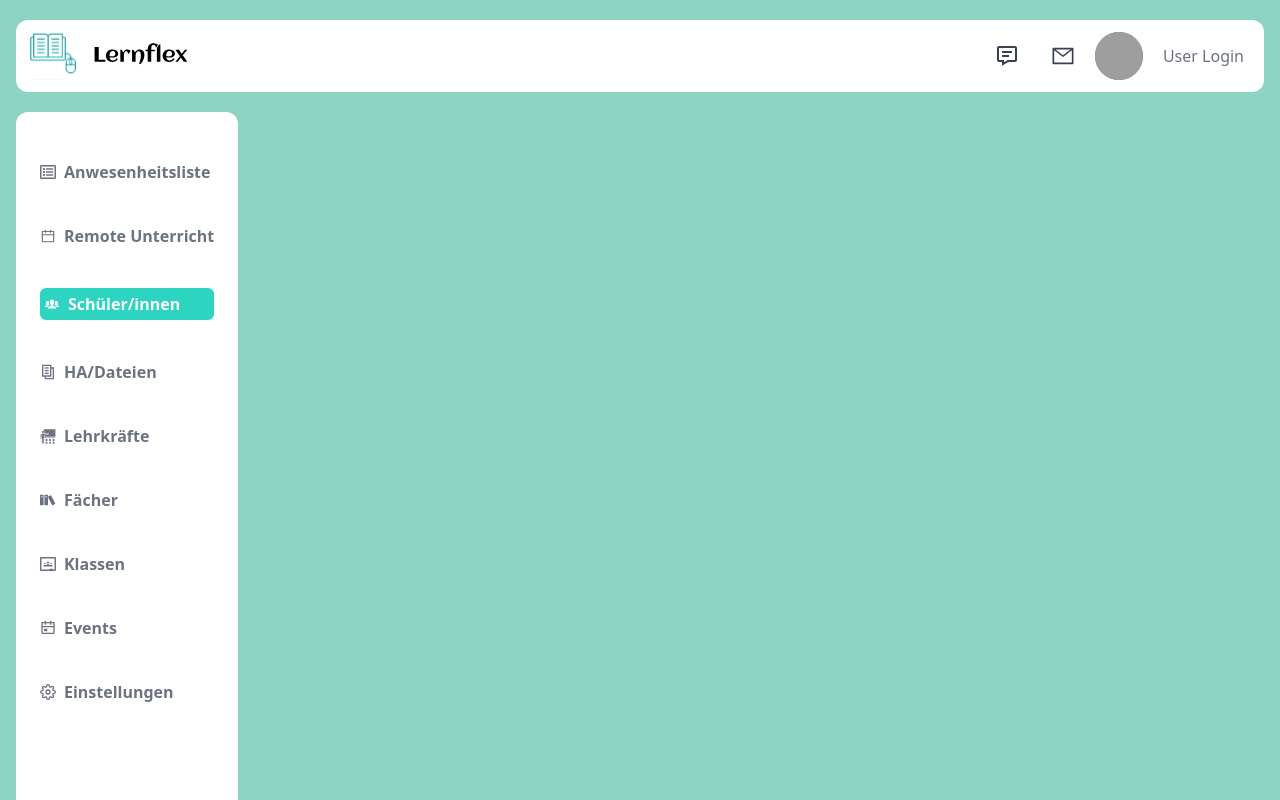
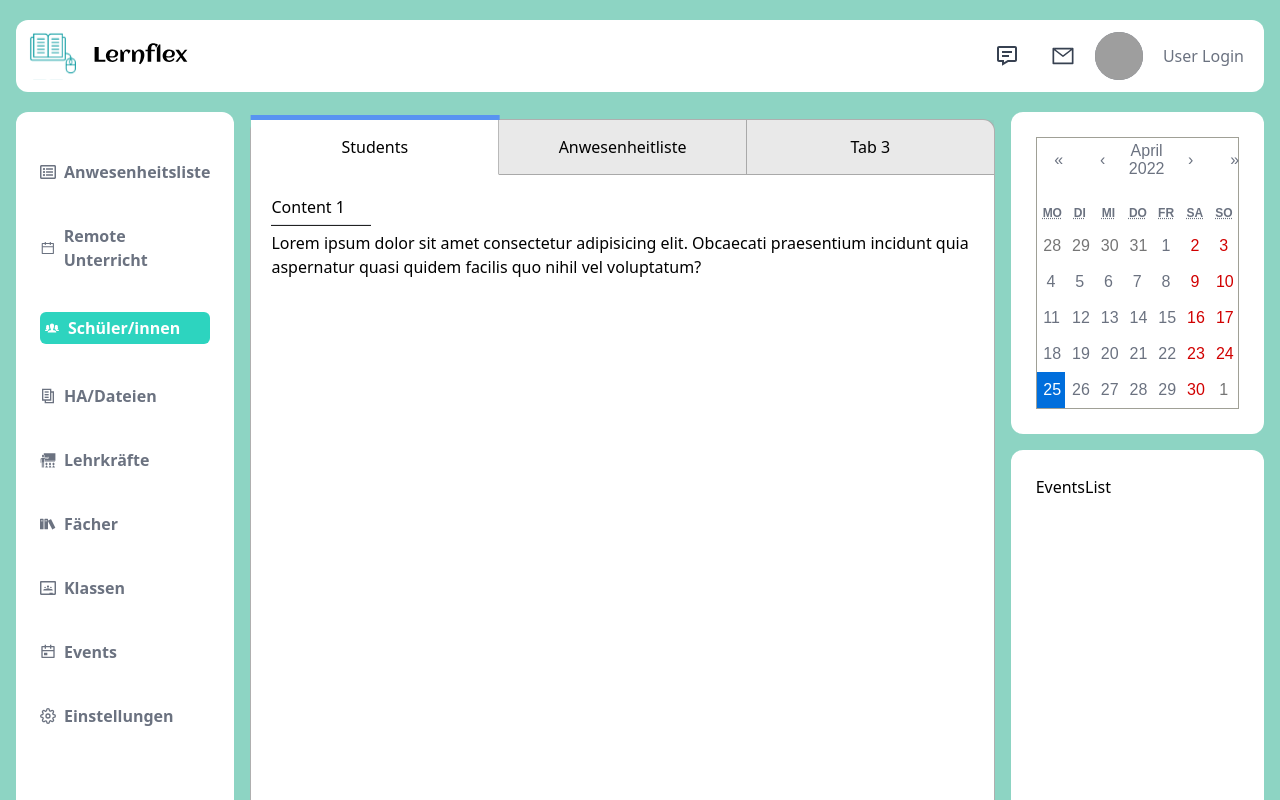
Before and after one commit to GrundSchul-App/lernflex-frontend, a React (Create React App) app: page /students in a window 1280 px wide. Shown: the top 800 px of the page. Built offline with nearby package versions, Linux system fonts and the light colour scheme; no server answers; grey boxes are pictures that could not be loaded.

Commit message:
students Tabs 1

```diff
--- /dev/null
+++ b/src/components/Student/studentTab/StudentTab.jsx
@@ -0,0 +1,77 @@
+import { useState } from "react";
+import './studentsTab.css'
+
+
+function StudentTab(){
+  const [toggleState, setToggleState] = useState(1);
+
+  const toggleTab = (index) => {
+    setToggleState(index);
+  };
+
+  return (
+    <div className="container">
+      <div className="bloc-tabs">
+        <button
+          className={toggleState === 1 ? "tabs active-tabs" : "tabs"}
+          onClick={() => toggleTab(1)}
+        >
+       Students
+        </button>
+        <button
+          className={toggleState === 2 ? "tabs active-tabs" : "tabs"}
+          onClick={() => toggleTab(2)}
+        >
+          Anwesenheitliste
+        </button>
+        <button
+          className={toggleState === 3 ? "tabs active-tabs" : "tabs"}
+          onClick={() => toggleTab(3)}
+        >
+          Tab 3
+        </button>
+      </div>
+
+      <div className="content-tabs">
+        <div
+          className={toggleState === 1 ? "content  active-content" : "content"}
+        >
+          <h2>Content 1</h2>
+          <hr />
+          <p>
+            Lorem ipsum dolor sit amet consectetur adipisicing elit. Obcaecati
+            praesentium incidunt quia aspernatur quasi quidem facilis quo nihil
+            vel voluptatum?
+          </p>
+        </div>
+
+        <div
+          className={toggleState === 2 ? "content  active-content" : "content"}
+        >
+          <h2>Content 2</h2>
+          <hr />
+          <p>
+            Lorem ipsum dolor sit amet consectetur adipisicing elit. Sapiente
+            voluptatum qui adipisci.
+          </p>
+        </div>
+
+        <div
+          className={toggleState === 3 ? "content  active-content" : "content"}
+        >
+          <h2>Content 3</h2>
+          <hr />
+          <p>
+            Lorem ipsum dolor sit amet, consectetur adipisicing elit. Eos sed
+            nostrum rerum laudantium totam unde adipisci incidunt modi alias!
+            Accusamus in quia odit aspernatur provident et ad vel distinctio
+            recusandae totam quidem repudiandae omnis veritatis nostrum
+            laboriosam architecto optio rem, dignissimos voluptatum beatae
+            aperiam voluptatem atque. Beatae rerum dolores sunt.
+          </p>
+        </div>
+      </div>
+    </div>
+  );
+}
+export default StudentTab
--- /dev/null
+++ b/src/components/Student/studentTab/studentsTab.css
@@ -0,0 +1,93 @@
+*, ::before, ::after {
+    box-sizing: border-box;
+    margin: 0;
+    padding: 0;
+  }
+
+  body {
+    background: #ffffff;
+  }
+
+
+
+.container {
+    display: flex;
+    flex-direction: column;
+    position: relative;
+    width: 100%;
+    height: 700px;
+    background: #f1f1f1;
+    margin: 23px auto 0;
+    word-break: break-all;
+    border: 1px solid rgba(0, 0, 0, 0.274);
+    border-radius:12px;
+  }
+
+  .bloc-tabs {
+    display: flex;
+  }
+  .tabs {
+
+    padding: 15px;
+    text-align: center;
+    width: 50%;
+    background: rgba(128, 128, 128, 0.075);
+    cursor: pointer;
+    border-bottom: 1px solid rgba(0, 0, 0, 0.274);
+    box-sizing: content-box;
+    position: relative;
+    outline: none;
+  }
+  .tabs:not(:last-child){
+    border-right: 1px solid rgba(0, 0, 0, 0.274);
+  }
+
+  .active-tabs  {
+    background: white;
+    border-bottom: 1px solid transparent;
+  }
+
+  .active-tabs::before {
+    content: "";
+    display: block;
+    position: absolute;
+    top: -5px;
+    left: 50%;
+    transform: translateX(-50%);
+    width: calc(100% + 2px);
+    height: 5px;
+    background: rgb(88, 147, 241);
+  }
+
+
+
+  button {
+    border: none;
+
+  }
+  .content-tabs {
+    flex-grow : 1;
+  }
+  .content {
+    background: white;
+    padding: 20px;
+    width: 100%;
+    height: 100%;
+    display: none;
+  }
+  .content h2 {
+    padding: 0px 0 5px 0px;
+  }
+  .content hr {
+    width: 100px;
+    height: 2px;
+    background: #222;
+    margin-bottom: 5px;
+  }
+  .content p {
+    width: 100%;
+    height: 100%;
+  }
+  .active-content {
+    display: block;
+  }
--- a/src/components/Teacher/TeacherTable.jsx
+++ b/src/components/Teacher/TeacherTable.jsx
@@ -5,7 +5,7 @@
 import { Context } from "../../context/context";
 
 function TeacherTable(props) {
-  const { teachers, openEditModale, BACKEND_URL, openModaleAdd,classId,subjectId,editTeacherModules , editExistTeacher,setTeachers,setRefDataBase,refDataBase} =
+  const { teachers, BACKEND_URL, openModaleAdd,classId,subjectId,editTeacherModules , editExistTeacher,setTeachers,setRefDataBase,refDataBase} =
     useContext(Context);
 
 
--- a/src/pages/TeacherFolder/Students.jsx
+++ b/src/pages/TeacherFolder/Students.jsx
@@ -1,12 +1,22 @@
-import React from 'react'
+import React from 'react';
+import EventsList from '../../components/Attendance/EventsList';
+import CalendarComponent from '../../components/CalendarComponent';
+import StudentTab from '../../components/Student/studentTab/StudentTab';
+
+
 
  function Students(props) {
 
 
     return (
-        <>
+        <div className=" font-family-karla w-full h-screen flex ml-4" >
+         <StudentTab/>
 
-        </>
+         <div className="hidden flex-col xl:flex xl:w-1/4  ml-4">
+        <CalendarComponent />
+        <EventsList />
+      </div>
+        </div>
     )
 }
 export default Students;
```
